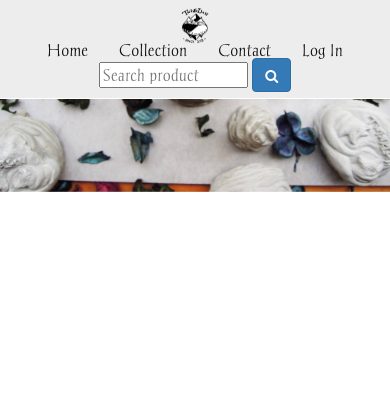
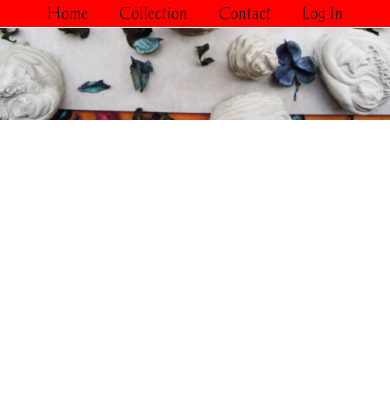
Before and after one commit to Paolo86/Twinkllin, a PHP site: page /Twinkllin/ in a window 390 px wide. Shown: the top 420 px of the page. Run offline with PHP 8.4, Linux system fonts and the light colour scheme.

Commit message:
Adding navbar responsive layout

```diff
--- a/css/navbar.css
+++ b/css/navbar.css
@@ -1,9 +1,9 @@
 
 #logoImg{
-	max-width:100%;
-	max-height:100%;
-	width: 10%;
-	height: 10%;
+	max-width:5%;
+	max-height:5%;
+	width: 5%;
+	height: 5%;
 	display: block;
 	margin-left:auto;
 	margin-right:auto;
@@ -40,6 +40,20 @@
 
 }
 
+#mobileNav
+{
+	display: none;
+	max-width: 100%;
+	width: 100%;
+	margin:auto;
+	background-color: red;
+
+
+	padding: 5pt;
+	transition: 0.5s;
+
+}
+
 .topnav a {
   text-decoration: none;
   font-size: 14px;
@@ -54,7 +68,7 @@
 
 
 
-#searchDiv
+.searchDiv
 {
 	display: inline-block;
 
@@ -69,13 +83,21 @@ height: 100pt;
 
 @media screen and (max-width: 600px) {
 
+	#stickyNav
+	{
+		display: none;
+	height:100pt;
+	}
+
+	#mobileNav
+	{
+	display: block;
+
+	}
 
   #spacer{
 	  height: 90pt;
   }
 
 
-}/* media ends here */
-
-
-media ends here */
+}
--- a/index.html
+++ b/index.html
@@ -34,16 +34,27 @@
 			<div class="col-md-6"  >
 				<div class="topnav" id="myTopnav">
 					<nav id="stickyNav">
-						<img id="logoImg" src="images/logo.png" alt="Twinkllinlogo" />
+						<!--<img id="logoImg" src="images/logo.png" alt="Twinkllinlogo" />-->
 						<a class="inner-page-link" href="#home">Home</a>
 						<a class="inner-page-link" href="#collection"  >Collection</a>
 						<a class="inner-page-link" href="#contact">Contact</a>
-						<a class="inner-page-link"  href="" onclick="showLogIn()">Log In</a>
 
-					<div id="searchDiv" >
+
+					<div class="searchDiv" >
 					<input id="searchInput" type="text" placeholder="Search product" />
 					<button type="submit" onclick="search()" class="btn btn-primary " style=" vertical-align: middle;"><i class=" fa fa-search" ></i></button>
 					</div>
+							<a class="inner-page-link"  href="" onclick="showLogIn()" >Log In</a>
+					</nav>
+
+					<nav id="mobileNav" >
+						<!--<img id="logoImg" src="images/logo.png" alt="Twinkllinlogo" />-->
+						<a class="inner-page-link" href="#home">Home</a>
+						<a class="inner-page-link" href="#collection"  >Collection</a>
+						<a class="inner-page-link" href="#contact">Contact</a>
+
+
+							<a class="inner-page-link"  href="" onclick="showLogIn()" >Log In</a>
 					</nav>
 				</div>
 			</div>
@@ -336,7 +347,7 @@
 
       <div class="modal-footer">
 	  <button type="button" class="btn btn-primary" data-dismiss="modal" style="float: left" onclick="redirect('register-page')">New account</button>
-        <button type="button" class="btn btn-primary" data-dismiss="modal" >Log in</button>
+        <button  type="button" class="btn btn-primary" data-dismiss="modal" onclick="logInUser()" >Log in</button>
 
       </div>
     </div>
--- a/js/login.js
+++ b/js/login.js
@@ -1,7 +1,9 @@
 function showLogIn()
 {
-
-	console.log("Show log in called");
-
 	$('#loginModal').modal('show');
 }
+
+function logInUser()
+{
+	console.log('Logging in');
+}
```
